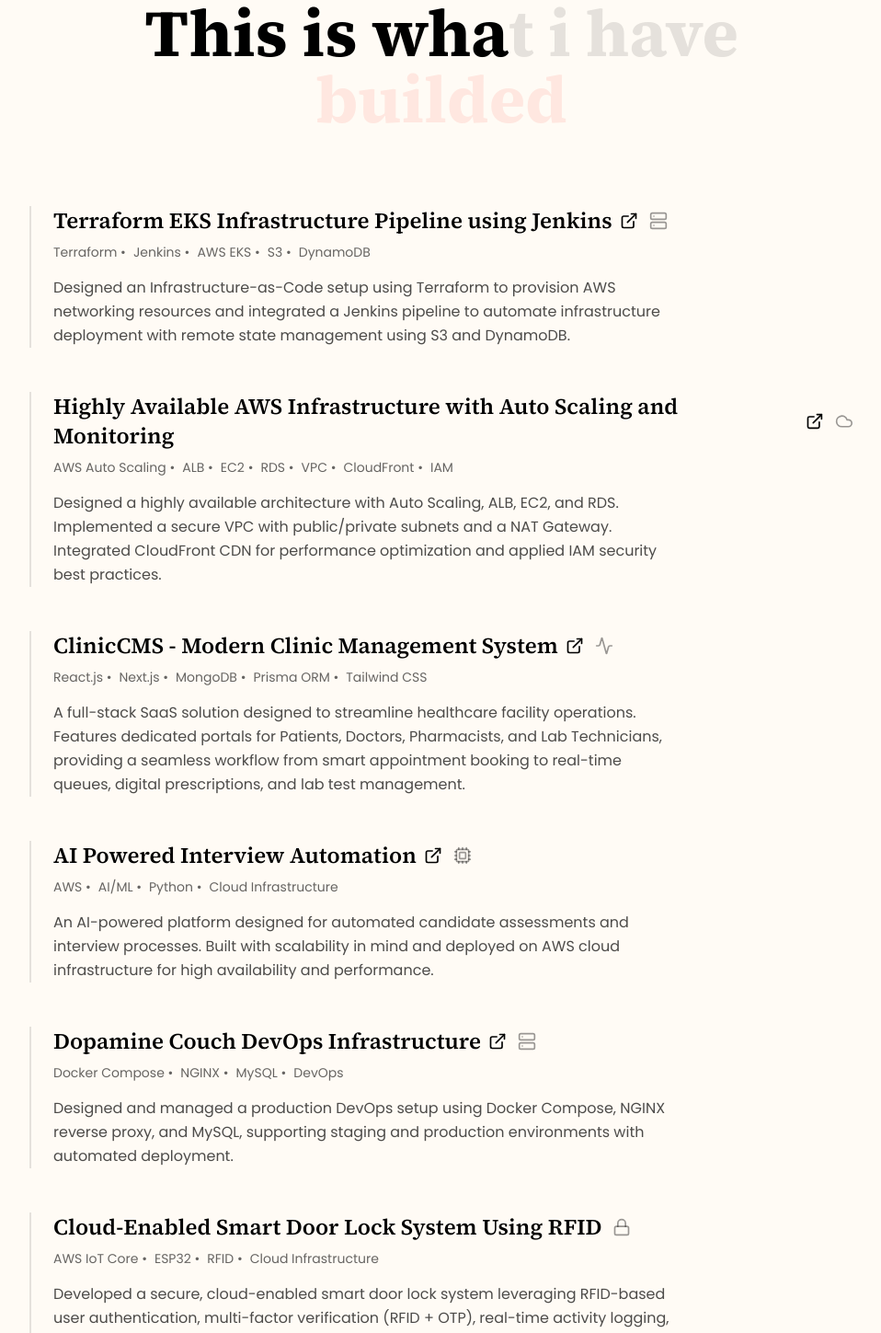
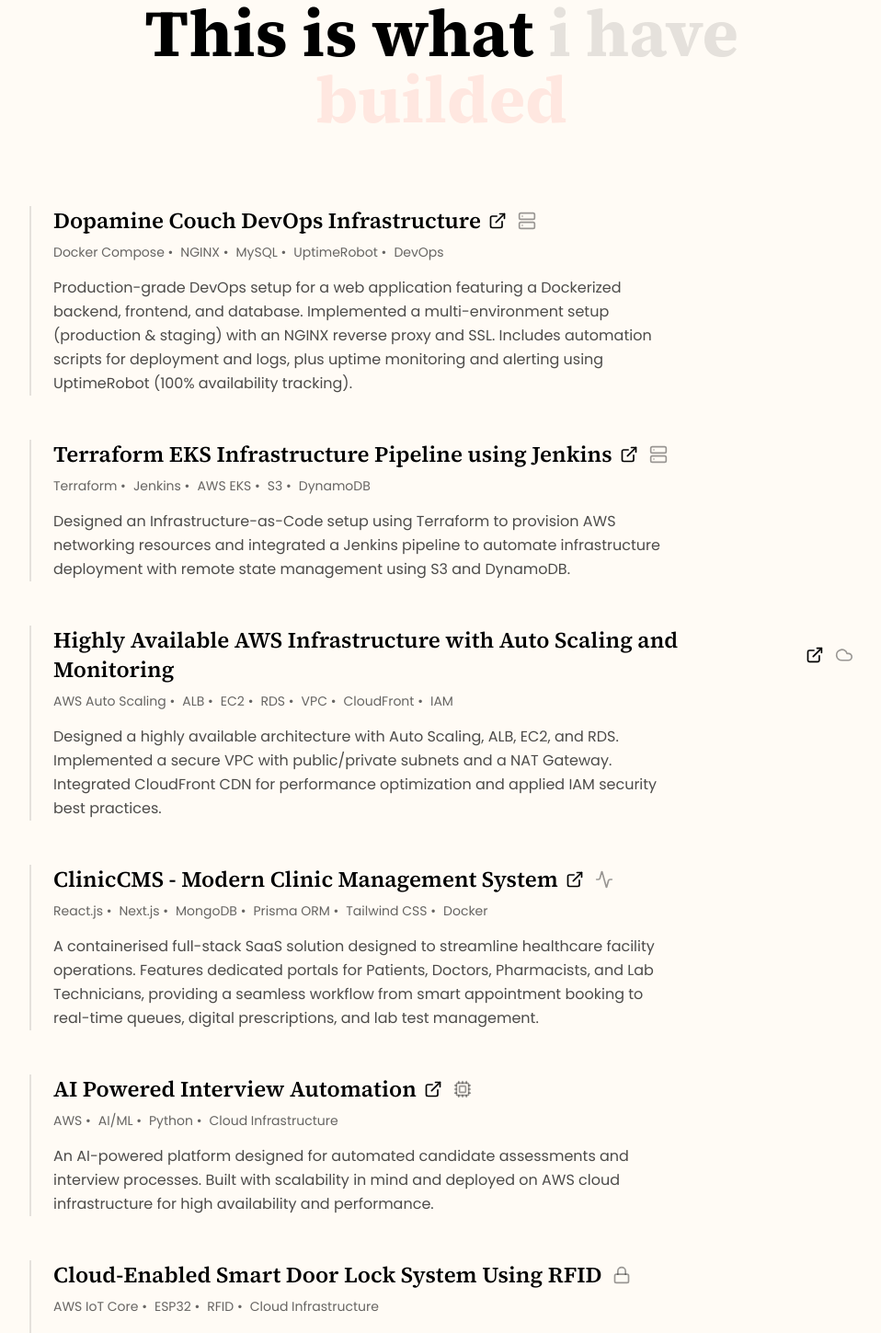
Before and after one commit to lezinhere/portfolio-Software-engineer, a React (Vite) app: page / in a window 1280 px wide. Shown: the part 2506-3955 px from the top of the page at 92% size, without its empty margins (160-1118 px from the left). Built offline with nearby package versions, Linux system fonts and the light colour scheme; the HTML template or start-up script is replaced by a standard one.

Commit message:
feat: reorder projects and update Dopamine Couch description

```diff
--- a/src/components/Projects.tsx
+++ b/src/components/Projects.tsx
@@ -10,6 +10,13 @@ type Project = {
 };
 
 const projects: Project[] = [
+  {
+    title: "Dopamine Couch DevOps Infrastructure",
+    icon: Server,
+    description: "Production-grade DevOps setup for a web application featuring a Dockerized backend, frontend, and database. Implemented a multi-environment setup (production & staging) with an NGINX reverse proxy and SSL. Includes automation scripts for deployment and logs, plus uptime monitoring and alerting using UptimeRobot (100% availability tracking).",
+    technologies: ["Docker Compose", "NGINX", "MySQL", "UptimeRobot", "DevOps"],
+    link: "https://github.com/lezinhere/dopaminecouch-devops-infra",
+  },
   {
     title: "Terraform EKS Infrastructure Pipeline using Jenkins",
     icon: Server,
@@ -27,8 +34,8 @@ const projects: Project[] = [
   {
     title: "ClinicCMS - Modern Clinic Management System",
     icon: Activity,
-    description: "A full-stack SaaS solution designed to streamline healthcare facility operations. Features dedicated portals for Patients, Doctors, Pharmacists, and Lab Technicians, providing a seamless workflow from smart appointment booking to real-time queues, digital prescriptions, and lab test management.",
-    technologies: ["React.js", "Next.js", "MongoDB", "Prisma ORM", "Tailwind CSS"],
+    description: "A containerised full-stack SaaS solution designed to streamline healthcare facility operations. Features dedicated portals for Patients, Doctors, Pharmacists, and Lab Technicians, providing a seamless workflow from smart appointment booking to real-time queues, digital prescriptions, and lab test management.",
+    technologies: ["React.js", "Next.js", "MongoDB", "Prisma ORM", "Tailwind CSS", "Docker"],
     link: "https://github.com/lezinhere/clinic-cms",
   },
   {
@@ -38,14 +45,6 @@ const projects: Project[] = [
       "An AI-powered platform designed for automated candidate assessments and interview processes. Built with scalability in mind and deployed on AWS cloud infrastructure for high availability and performance.",
     technologies: ["AWS", "AI/ML", "Python", "Cloud Infrastructure"],
     link: "https://github.com/lezinhere/AI-powered-interview-automation",
-  },
-
-  {
-    title: "Dopamine Couch DevOps Infrastructure",
-    icon: Server,
-    description: "Designed and managed a production DevOps setup using Docker Compose, NGINX reverse proxy, and MySQL, supporting staging and production environments with automated deployment.",
-    technologies: ["Docker Compose", "NGINX", "MySQL", "DevOps"],
-    link: "https://github.com/lezinhere/dopaminecouch-devops-infra",
   },
   {
     title: "Cloud-Enabled Smart Door Lock System Using RFID",
```
